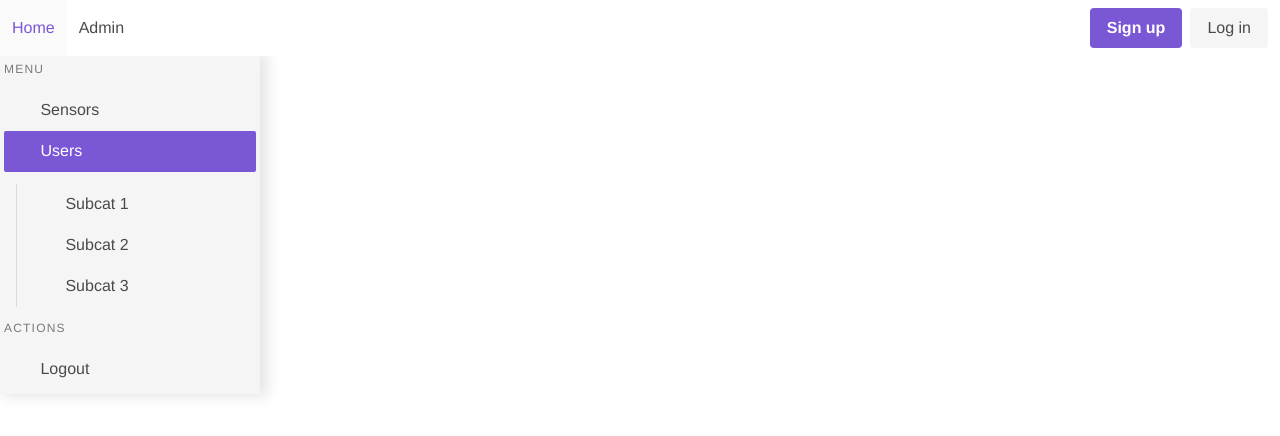
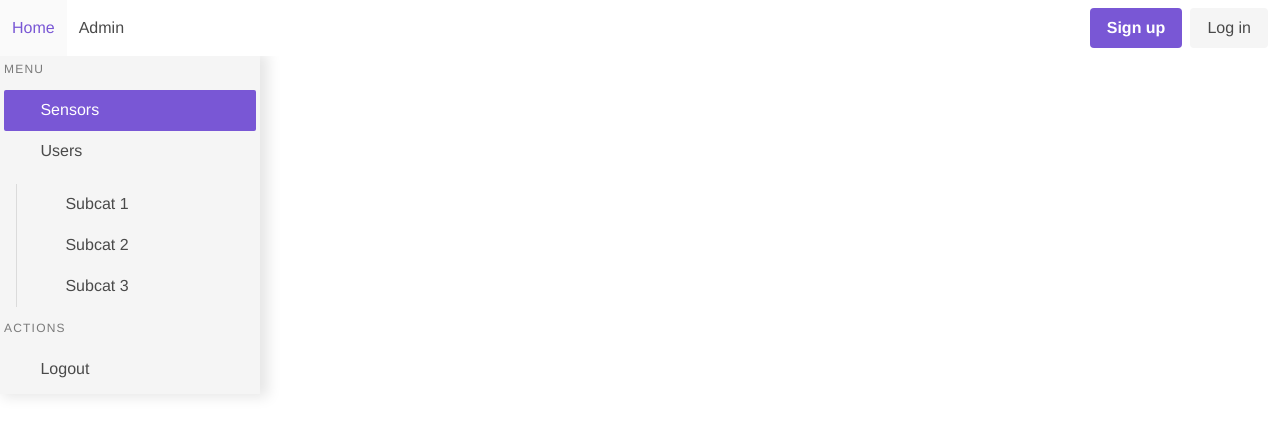
Before and after one commit to uberVelocity/water-management-dashboard, a Vue app in the folder frontend/: page /admin in a window 1280 px wide. Shown: the top 436 px of the page. Built offline with nearby package versions, Linux system fonts and the light colour scheme.

Commit message:
Small styling changes on admin page

```diff
--- a/frontend/package.json
+++ b/frontend/package.json
@@ -8,6 +8,7 @@
     "lint": "vue-cli-service lint"
   },
   "dependencies": {
+    "@fortawesome/vue-fontawesome": "^2.0.0",
     "axios": "^0.20.0",
     "buefy": "^0.9.3",
     "core-js": "^3.6.5",
--- a/frontend/src/App.vue
+++ b/frontend/src/App.vue
@@ -18,5 +18,7 @@
     color: #2c3e50;
 
     box-sizing: border-box;
+    margin: 0;
+    padding: 0;
   }
 </style>
--- a/frontend/src/components/AdminMenu.vue
+++ b/frontend/src/components/AdminMenu.vue
@@ -5,8 +5,8 @@
         <div class="p-1">
           <b-menu class="is-custom-mobile">
             <b-menu-list label="Menu">
-              <b-menu-item icon="information-outline" label="Sensors" @click="setCurrentPage('sensors')"></b-menu-item>
-              <b-menu-item active expanded icon="settings" label="Users" @click="setCurrentPage('users')">
+              <b-menu-item active icon="information-outline" label="Sensors" @click="setCurrentPage('sensors')"></b-menu-item>
+              <b-menu-item expanded icon="settings" label="Users" @click="setCurrentPage('users')">
                 <b-menu-item icon="account" label="Subcat 1"></b-menu-item>
                 <b-menu-item icon="cellphone-link" label="Subcat 2"></b-menu-item>
                 <b-menu-item icon="cash-multiple" label="Subcat 3"></b-menu-item>
@@ -42,18 +42,14 @@
   .sidebar-page {
       display: flex;
       flex-direction: column;
+      align-items: stretch;
       width: 100%;
       min-height: 100%;
-  // min-height: 100vh;
       .sidebar-layout {
           display: flex;
           flex-direction: row;
+          align-items: stretch;
           min-height: 100%;
-  // min-height: 100vh;
       }
   }
-
-  .control {
-    display: block;
-  }
 </style>
--- a/frontend/src/components/SensorList.vue
+++ b/frontend/src/components/SensorList.vue
@@ -39,10 +39,6 @@
 
 <style scoped>
   .container {
-    margin-right: 30em;
-    margin-top: 5em;
-    margin-left: 5em;
-    padding: 0px 5em 0px 5em;
-    text-align: left;
+    padding: 3vw;
   }
 </style>
--- a/frontend/src/pages/Admin.vue
+++ b/frontend/src/pages/Admin.vue
@@ -2,7 +2,7 @@
   <div>
     <Nav/>
     <div class="columns">
-      <div class="column is-one-third">
+      <div class="column is-narrow">
         <AdminMenu @setCurrentPage="setCurrentPage"/>
       </div>
       <div class="column" v-show="currentPage === 'sensors'">
```
Also changed, not shown: 1 other file (tests, documents, lock files or other folders). Lines whose indentation alone changed are shown as unchanged.
